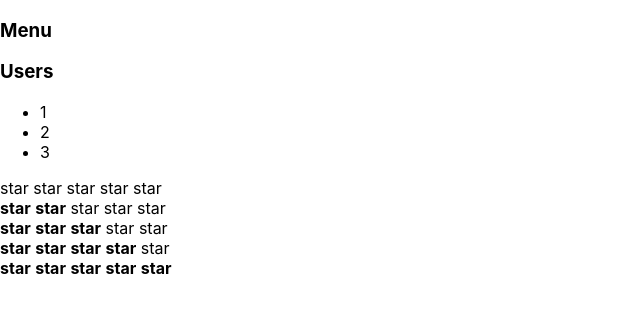
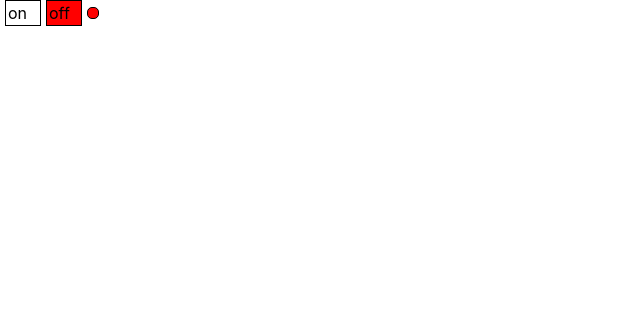
Before and after one commit to SanyaSkl/react-kabzda-how-detailed, a React (Create React App) app: page / in a window 1280 px wide. Shown: the top 312 px of the page, without its empty margins (0-640 px from the left). Built offline with nearby package versions, Linux system fonts and the light colour scheme.

Commit message:
learning useState

```diff
--- a/src/App.tsx
+++ b/src/App.tsx
@@ -1,20 +1,26 @@
 import React from 'react';
 import './App.css';
 import Accordion from "./components/Accordion/Accordion";
-import {Rating} from "./components/Rating";
+import {Rating} from "./components/Rating/Rating";
+import OnOff from "./components/OnOff/OnOff";
 
 function App() {
     console.log("App rendering")
     return (
         <div>
-            <Accordion titleValue={"Menu"} collapsed={true}/>
+
+            <OnOff />
+            {/*<OnOff on={true}/>*/}
+            {/*<OnOff on={false}/>*/}
+
+{/*            <Accordion titleValue={"Menu"} collapsed={true}/>
             <Accordion titleValue={"Users"} collapsed={false}/>
 
             <Rating value={0}/>
             <Rating value={2}/>
             <Rating value={3}/>
             <Rating value={4}/>
-            <Rating value={5}/>
+            <Rating value={5}/>*/}
         </div>
     );
 }
--- /dev/null
+++ b/src/components/OnOff/OnOff.tsx
@@ -0,0 +1,50 @@
+import {useState} from "react";
+
+type PropsType = {
+    //on: boolean
+}
+
+function OnOff (props: PropsType) {
+
+    let [on, setOn] = useState(false);
+
+    const onStyle = {
+        width: "30px",
+        height: "20px",
+        border: "1px solid black",
+        display: "inline-block",
+        marginLeft: "5px",
+        padding: "2px",
+        background: on ? "lightgreen" : "white"
+    };
+    const offStyle = {
+        width: "30px",
+        height: "20px",
+        border: "1px solid black",
+        display: "inline-block",
+        marginLeft: "5px",
+        padding: "2px",
+        background: on ? "white" : "red"
+    }
+    const indicatorStyle = {
+        width: "10px",
+        height: "10px",
+        borderRadius: "5px",
+        border: "1px solid black",
+        display: "inline-block",
+        marginLeft: "5px",
+        background: on ? "lightgreen" : "red"
+    };
+
+    return <div>
+        <div style={onStyle} onClick={ () => {setOn(true)}}>on</div>
+        <div style={offStyle} onClick={ () => {setOn(false)}}>off</div>
+        <div style={indicatorStyle}></div>
+    </div>
+}
+
+
+
+
+
+export default OnOff;
```
Also changed, not shown: src/components/Rating/Rating.tsx (renamed from src/components/Rating.tsx).
